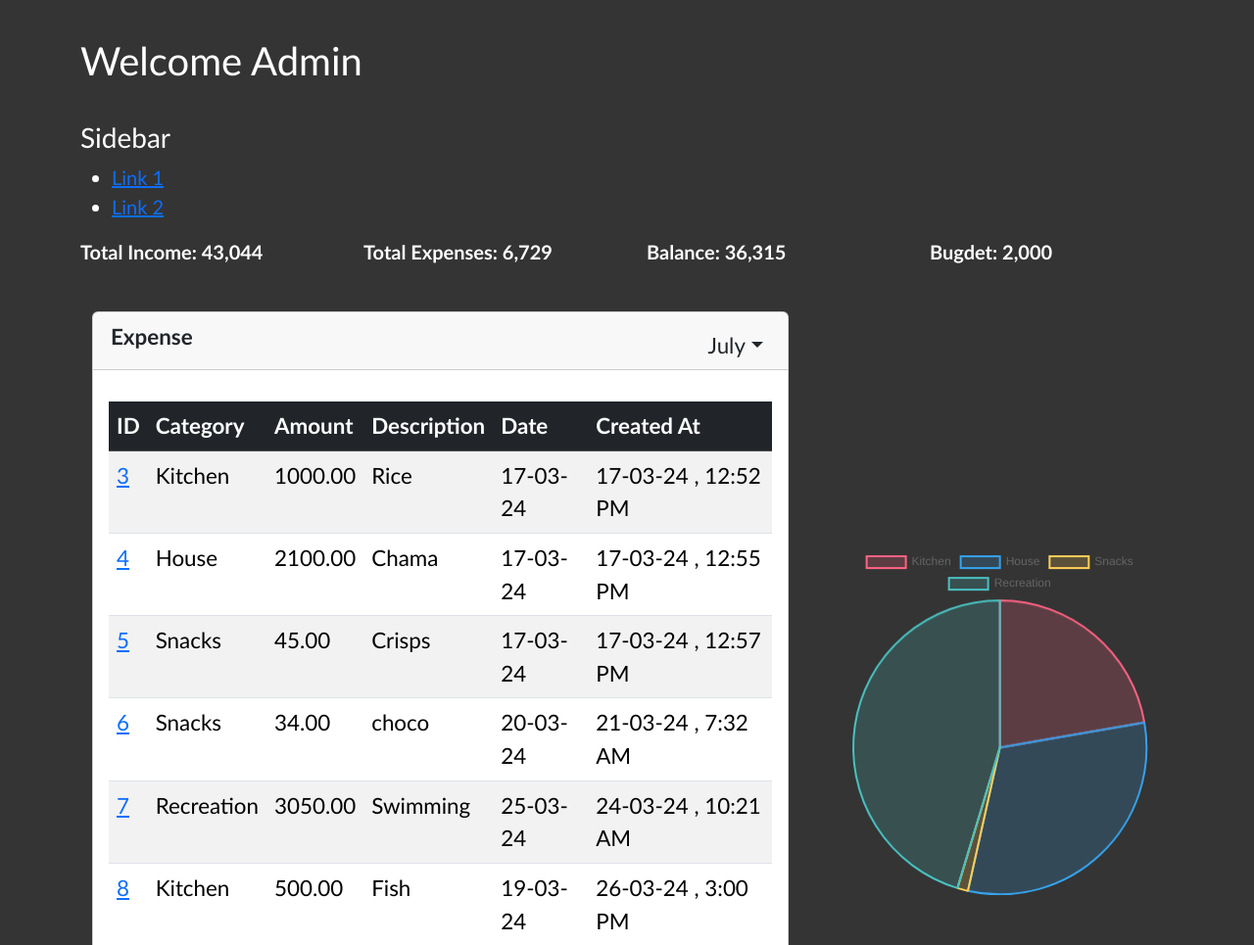
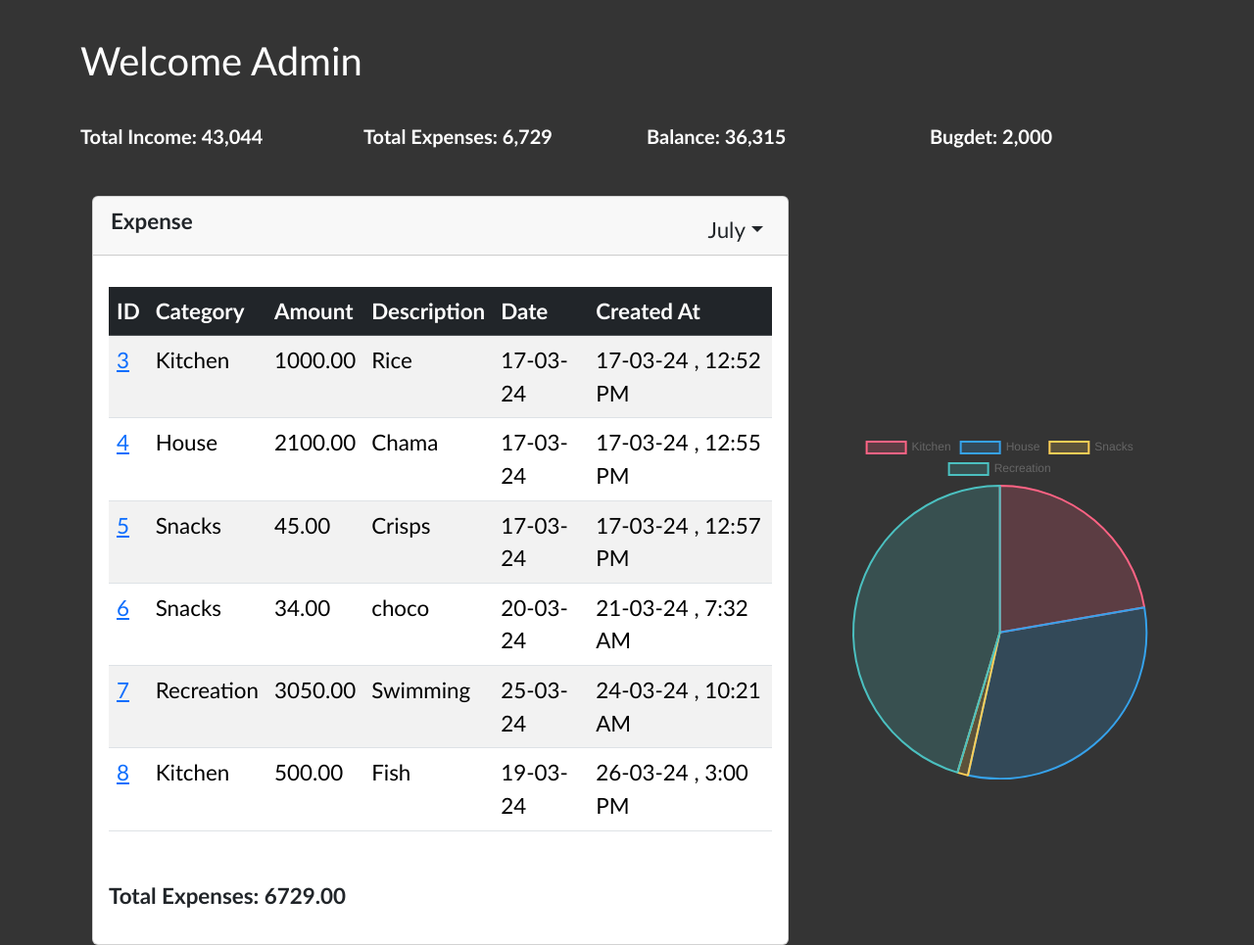
Before and after one commit to Namukuru/Tracker, a Django app: page /UserProfile/ in a window 1280 px wide. Shown: the part 62-1027 px from the top of the page at 98% size. Run offline with Django 5.2, Linux system fonts and the light colour scheme; a user stored in the database is signed in; data comes from the database, SQL or seed files in the repository.

Commit message:
Removal of the sidebar

```diff
--- a/website/templates/userProfile.html
+++ b/website/templates/userProfile.html
@@ -59,15 +59,6 @@
   <body>
     <h1>Welcome {{ user.username }}</h1>
     <br />
-    <div class="sidebar">
-      <h3>Sidebar</h3>
-      <!-- Add your sidebar content here -->
-      <ul>
-        <li><a href="#">Link 1</a></li>
-        <li><a href="#">Link 2</a></li>
-        <!-- Add more sidebar links as needed -->
-      </ul>
-    </div>
     <div class="summary">
       <div class="summary-item">
         <p>
```
